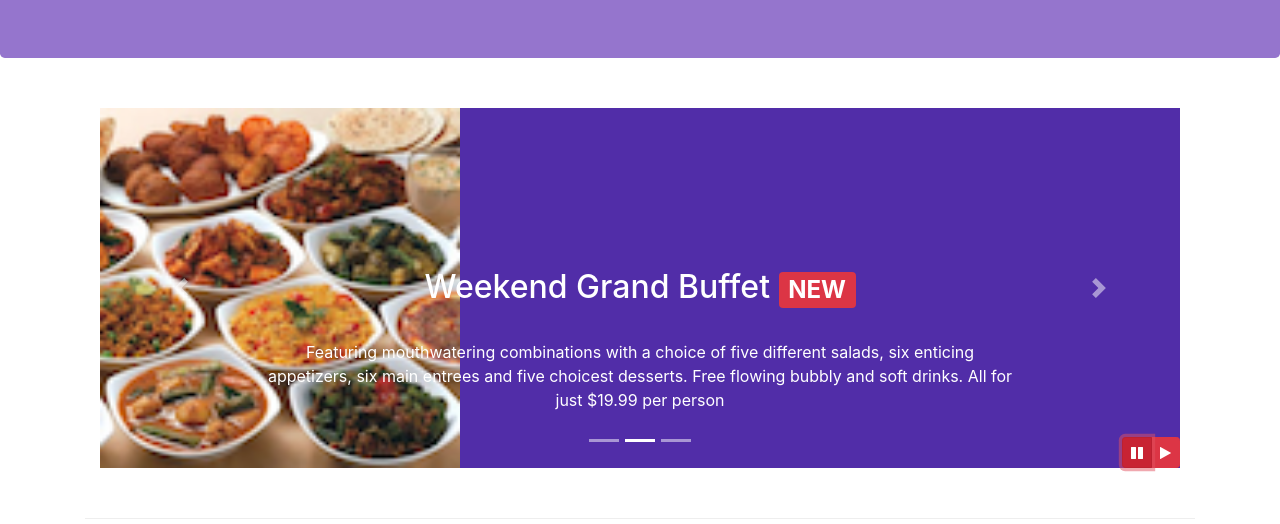
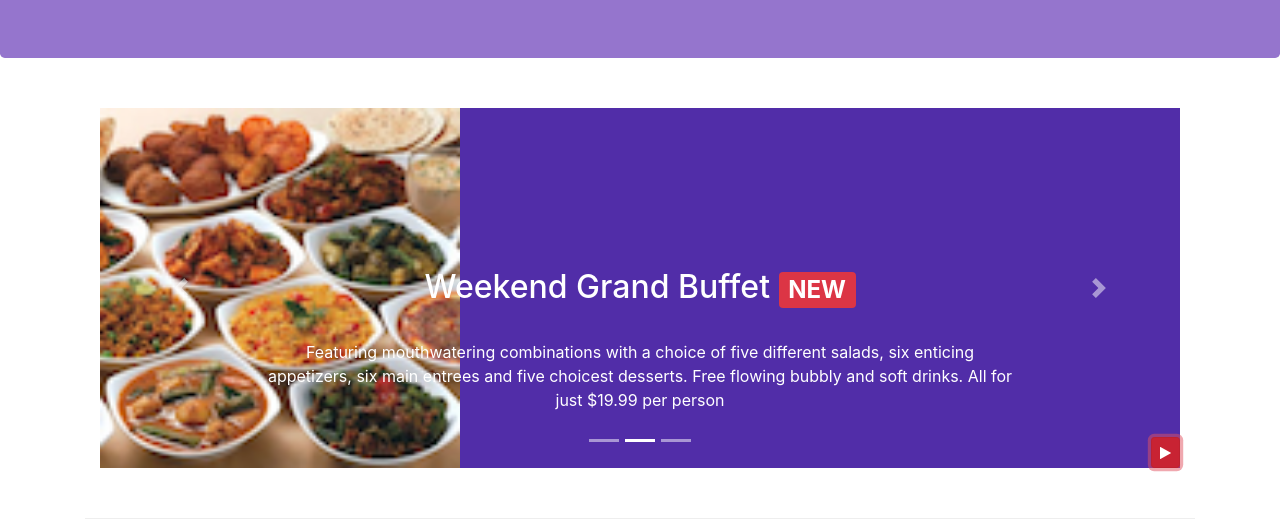
Before and after one commit to EngyScott/-Bootstrap-static, a website: page index.html in a window 1280 px wide. Both pictures are taken after a click on the button 1137 px from the left and 728 px from the top of the page. Shown: the part 276-800 px from the top of the page. Drawn offline with nearby package versions, Linux system fonts and the light colour scheme.

Commit message:
carousel pause and play one button with class manipulation

```diff
--- a/css/styles.css
+++ b/css/styles.css
@@ -63,7 +63,7 @@ div.carousel{
     min-height: 45vh;
 }
 
-#carouselButtons{
+#carouselButton{
     position: absolute;
     bottom: 0;
     right: 0;
--- a/index.html
+++ b/index.html
@@ -240,10 +240,7 @@
                     <a class="carousel-control-next" href="#firstCarousel" role="button" data-slide="next">
                         <span class="carousel-control-next-icon" aria-hidden="true"></span>
                     </a>
-                    <div class="btn-group" id='carouselButtons'>
-                        <button class="btn btn-danger btn-sm" id="carousel-pause"><span class="fa fa-pause"></span></button>
-                        <button class="btn btn-danger btn-sm" id="carousel-play"><span class="fa fa-play"></span></button>
-                    </div>
+                        <button class="btn btn-danger btn-sm" id="carouselButton"><span class="fa fa-pause"></span></button>
                 </div>
             </div>
         </div>
@@ -456,11 +453,17 @@
                 $('#lastName').trigger('focus')
             });
             $('#firstCarousel').carousel({interval:2000});
-            $('#carousel-pause').click(function(){
-                $('#firstCarousel').carousel('pause')
-            });
-            $('#carousel-play').click(function(){
-                $('#firstCarousel').carousel('cycle')
+            $('#carouselButton').click(function(){
+                if($('#carouselButton').children('span').hasClass('fa-pause')){
+                    $('#firstCarousel').carousel('pause');
+                    $('#carouselButton').children('span').removeClass('fa-pause');
+                    $('#carouselButton').children('span').addClass('fa-play')
+                }else{
+                    $('#firstCarousel').carousel('cycle');
+                    $('#carouselButton').children('span').removeClass('fa-play');
+                    $('#carouselButton').children('span').addClass('fa-pause')
+
+                }
             });
         })
     </script>
```
